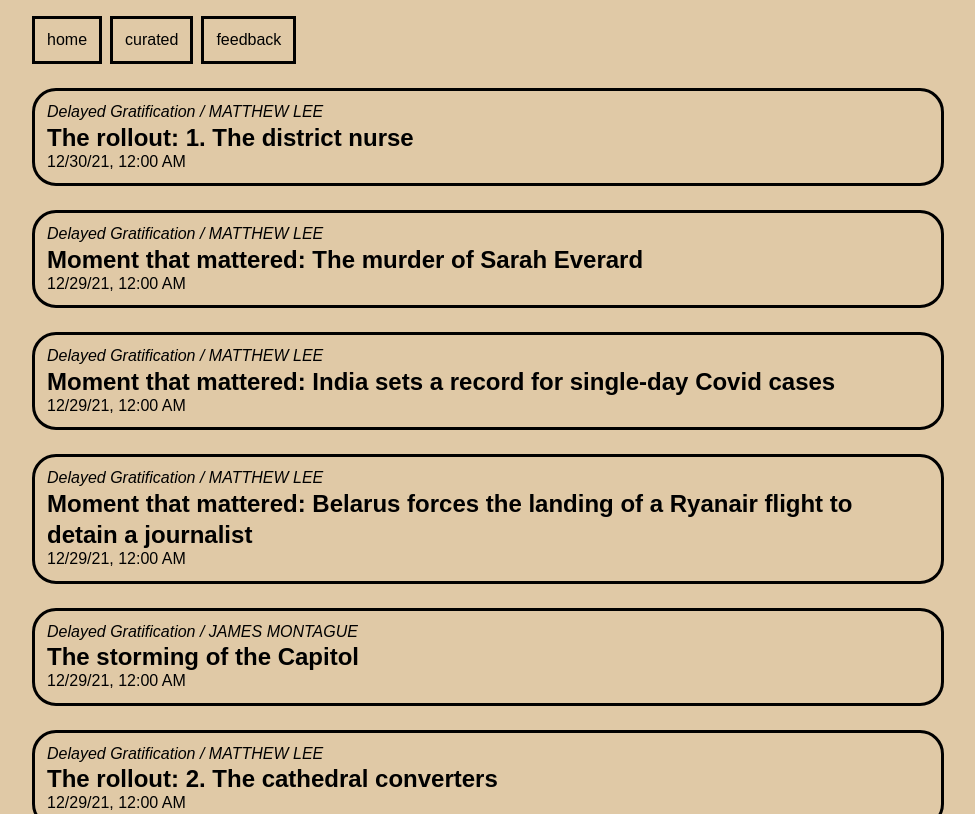
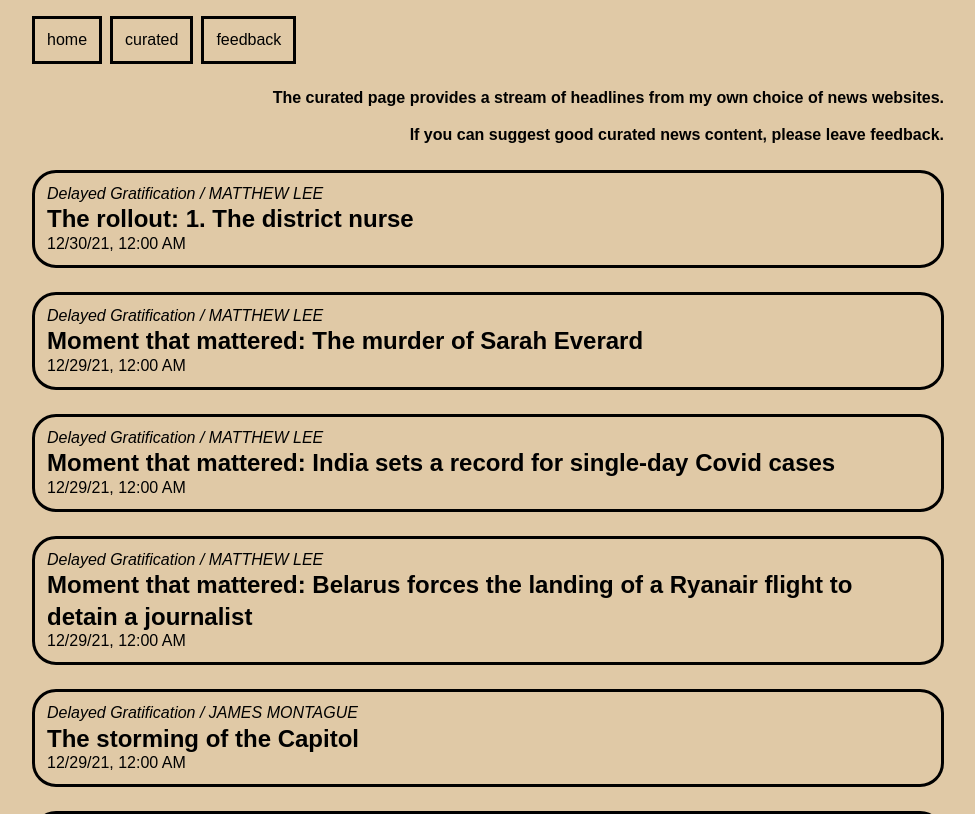
Before and after one commit to hgarciasoftware/headlines-app, a plain HTML site: page curated.html in a window 1280 px wide. Shown: the top 814 px of the page, without its empty margins (152-1127 px from the left). Drawn offline with Linux system fonts and the light colour scheme.

Commit message:
Add page descriptions to all other pages

```diff
--- a/curated.html
+++ b/curated.html
@@ -16,7 +16,13 @@
           <a href="./feedback.html">feedback</a>
         </nav>
       </header>
-      <div class="js-results"></div>
+      <main>
+        <section class="page-description bold">
+          <p>The curated page provides a stream of headlines from my own choice of news websites.</p>
+          <p>If you can suggest good curated news content, please leave feedback.</p>
+        </section>
+        <div class="js-results"></div>
+      </main>
     </div>
     <script>
       const articles = [
@@ -123,8 +129,8 @@
         const date = new Date(article.publishedAt).toLocaleString([], {dateStyle: 'short', timeStyle: 'short'});
 
         buf += `<a class="article" href="${article.url}" target="_blank">` +
-          `<cite class="article-source">${article.source.name}${author}</cite>` +
-          `<h2 class="article-title">${title}</h2>` +
+          `<cite class="article-source text-truncate">${article.source.name}${author}</cite>` +
+          `<h2 class="article-title text-truncate">${title}</h2>` +
           `<time datetime="${article.publishedAt}">${date}</time>` +
         '</a>';
       }
--- a/index.css
+++ b/index.css
@@ -81,6 +81,11 @@
   }
 }
 
+.giscus {
+  margin-top: 1.5rem;
+  padding: 0 1.5rem;
+}
+
 .fixed-bottom {
   position: fixed;
   bottom: 0;
```
Also changed, not shown: feedback.html (+8 -1 lines).
